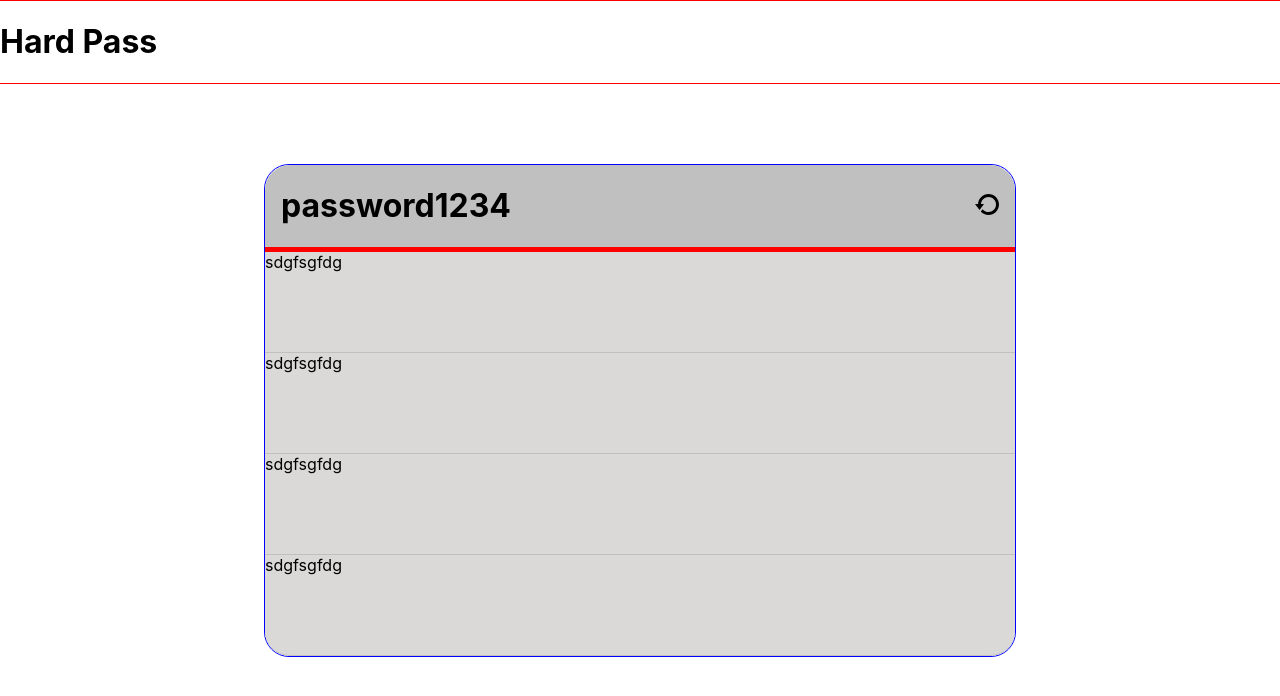
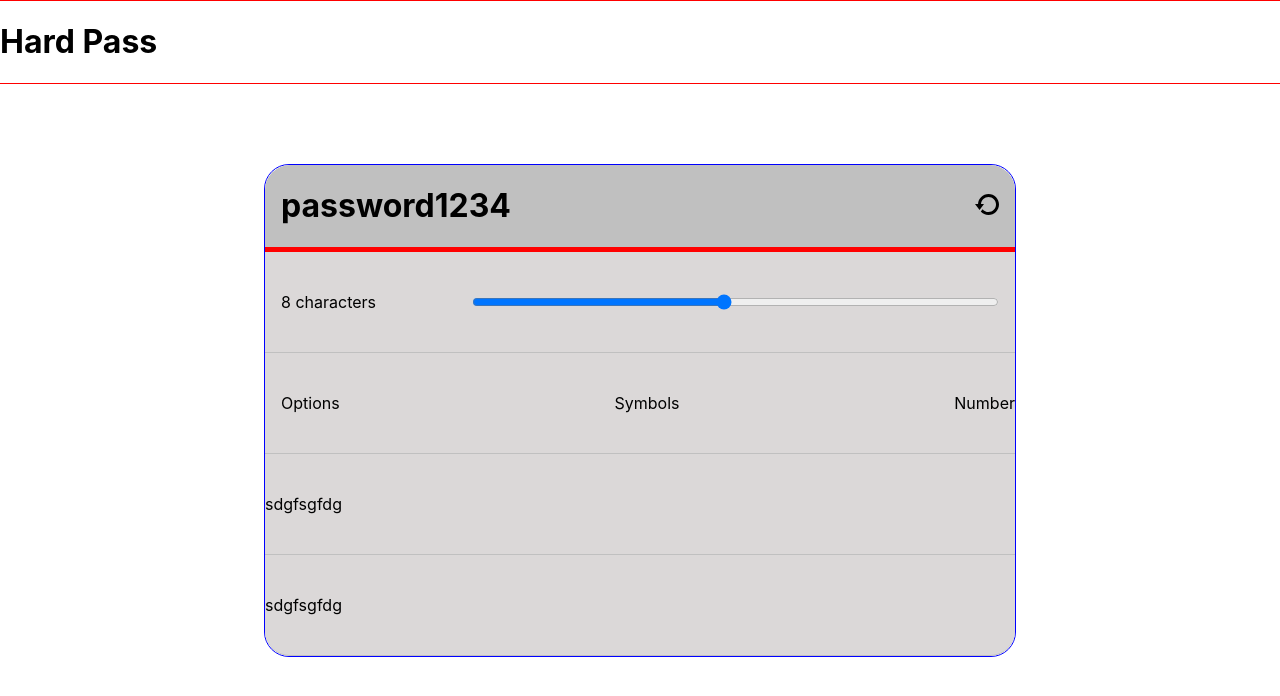
Before and after one commit to SJellen/hard-pass, a React (Create React App) app: page / in a window 1280 px wide. Shown: the top 696 px of the page. Built offline with nearby package versions, Linux system fonts and the light colour scheme.

Commit message:
slider length and top container adjustment on the container

```diff
--- a/src/components/Main.js
+++ b/src/components/Main.js
@@ -7,7 +7,7 @@ import { Context } from "../context/Context";
 
 export default function Main(){
 
-    const {password, handleReloadClick} = useContext(Context)
+    const {password, handleReloadClick, len, handleCharacterLength} = useContext(Context)
 
 
 
@@ -21,10 +21,13 @@ export default function Main(){
                 </span>
             </div>
             <div className="selection-container">
-                sdgfsgfdg
+                <span className="selection-container-left" >{len + 2} characters</span>
+                <input type="range" id="length" name="characters" min="6" max="98" onChange={(e) => handleCharacterLength(e)} className="selection-container-right" />
             </div>
             <div className="selection-container">
-                sdgfsgfdg
+                <span className="selection-container-left" >Options</span>
+                <span>Symbols</span>
+                <span>Number</span>
             </div>
             <div className="selection-container">
                 sdgfsgfdg
--- a/src/context/Context.js
+++ b/src/context/Context.js
@@ -8,8 +8,8 @@ function ContextProvider({children})  {
     const [len, setLen] = useState(6)
     const [minUpper, setMinUpper] = useState(0)
     const [minLower, setMinLower] = useState(0)
-    const [minNumber, setMinNumber] = useState(-1)
-    const [minSpecial, setMinSpecial] = useState(-1)
+    const [minNumber, setMinNumber] = useState(0)
+    const [minSpecial, setMinSpecial] = useState(0)
 
 
 
@@ -37,12 +37,17 @@ function ContextProvider({children})  {
         RandomPassword()
     }
 
+    function handleCharacterLength(e) {
+        let sliderLength = parseInt(e.target.value)
+        setLen(sliderLength)
+    }
+
     useEffect(() => {
         console.log(password)
     }, [password])
 
     return (
-        <Context.Provider value={{handleReloadClick, password}}>
+        <Context.Provider value={{handleReloadClick, password, len, handleCharacterLength}}>
             {children}
         </Context.Provider>
     )
--- a/src/styles/Main.css
+++ b/src/styles/Main.css
@@ -8,6 +8,7 @@
 }
 .top-container {
     width: 100%;
+    min-height: auto;
     border-bottom: 5px solid red;
     background-color: silver;
     border-top-right-radius: 25px;
@@ -18,6 +19,8 @@
 }
 .password {
     padding-left: 1rem;
+    width: 80%;
+    word-wrap: break-word;
 }
 
 .reload-button {
@@ -29,9 +32,26 @@
     height: 100px;
     background-color: rgb(219, 216, 216);
     border-bottom: 1px solid silver;
+    display: flex;
+    flex-direction: row;
+    align-items: center;
+    justify-content: space-between;
+}
+
+.selection-container-left {
+    padding-left: 1rem;
+}
+
+.selection-container-right {
+    margin-right: 1rem;
 }
 
 .selection-container:last-child {
     border-bottom-left-radius: 25px;
     border-bottom-right-radius: 25px;
 }
+
+#length {
+    width: 70%;
+    border: 1px solid red;
+}
```
